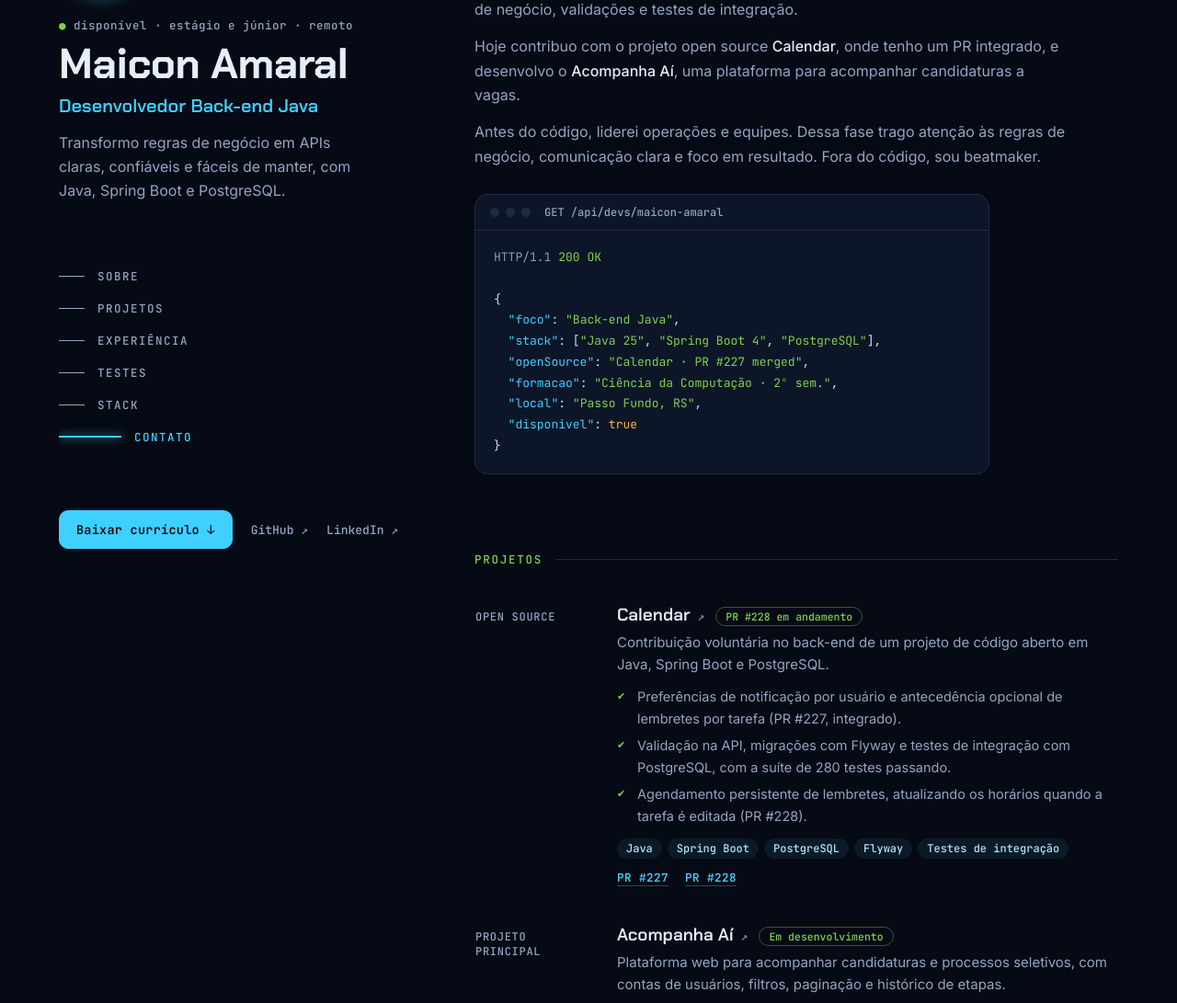
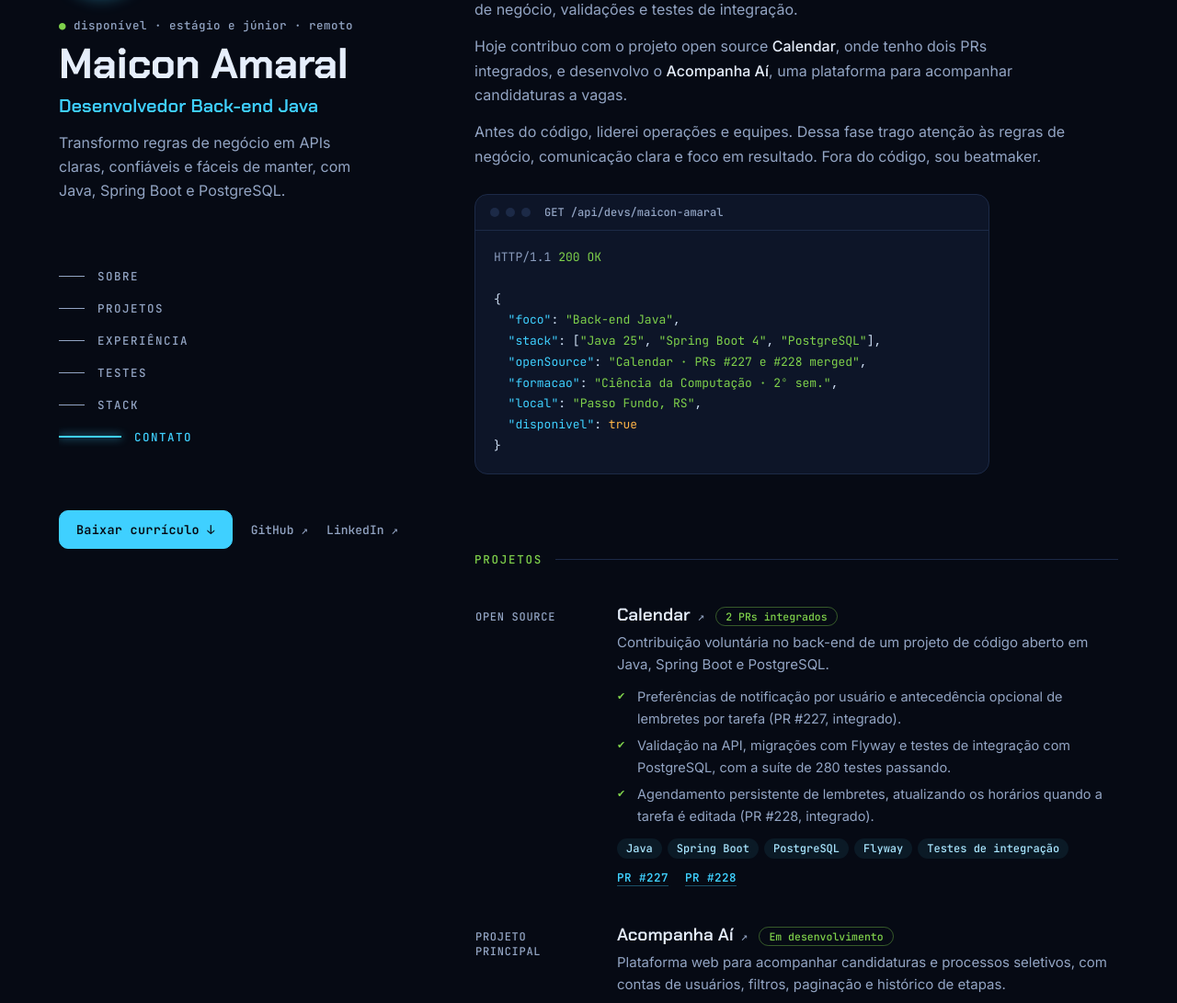
Before and after one commit to maicon-castilhos/portifolio-v1, a plain HTML site: page index.html in a window 1280 px wide. Shown: the part 159-1250 px from the top of the page at 92% size. Drawn offline with Linux system fonts and the light colour scheme.

Commit message:
docs: marca PR #228 do Calendar como integrado

```diff
--- a/index.html
+++ b/index.html
@@ -186,7 +186,7 @@ footer{border-top:1px solid var(--line);padding-top:22px;color:var(--dim);font:5
   <h2 class="sh">Sobre</h2>
   <div class="prose">
     <p>Sou graduando em Ciência da Computação e desenvolvo APIs REST com <strong>Java, Spring Boot e PostgreSQL</strong>, cuidando de modelagem de dados, autenticação, regras de negócio, validações e testes de integração.</p>
-    <p>Hoje contribuo com o projeto open source <strong>Calendar</strong>, onde tenho um PR integrado, e desenvolvo o <strong>Acompanha Aí</strong>, uma plataforma para acompanhar candidaturas a vagas.</p>
+    <p>Hoje contribuo com o projeto open source <strong>Calendar</strong>, onde tenho dois PRs integrados, e desenvolvo o <strong>Acompanha Aí</strong>, uma plataforma para acompanhar candidaturas a vagas.</p>
     <p>Antes do código, liderei operações e equipes. Dessa fase trago atenção às regras de negócio, comunicação clara e foco em resultado. Fora do código, sou beatmaker.</p>
   </div>
   <div class="term" aria-label="Perfil em formato de resposta de API">
@@ -196,7 +196,7 @@ footer{border-top:1px solid var(--line);padding-top:22px;color:var(--dim);font:5
 {
   <span class="k">"foco"</span>: <span class="s">"Back-end Java"</span>,
   <span class="k">"stack"</span>: [<span class="s">"Java 25"</span>, <span class="s">"Spring Boot 4"</span>, <span class="s">"PostgreSQL"</span>],
-  <span class="k">"openSource"</span>: <span class="s">"Calendar · PR #227 merged"</span>,
+  <span class="k">"openSource"</span>: <span class="s">"Calendar · PRs #227 e #228 merged"</span>,
   <span class="k">"formacao"</span>: <span class="s">"Ciência da Computação · 2º sem."</span>,
   <span class="k">"local"</span>: <span class="s">"Passo Fundo, RS"</span>,
   <span class="k">"disponivel"</span>: <span class="n">true</span>
@@ -210,12 +210,12 @@ footer{border-top:1px solid var(--line);padding-top:22px;color:var(--dim);font:5
     <li class="row">
       <div class="meta">Open source</div>
       <div>
-        <h3><a href="https://github.com/Tecnologia-da-Informacao-BR/Calendar">Calendar</a><span class="chip">PR #228 em andamento</span></h3>
+        <h3><a href="https://github.com/Tecnologia-da-Informacao-BR/Calendar">Calendar</a><span class="chip">2 PRs integrados</span></h3>
         <p>Contribuição voluntária no back-end de um projeto de código aberto em Java, Spring Boot e PostgreSQL.</p>
         <ul class="pts">
           <li>Preferências de notificação por usuário e antecedência opcional de lembretes por tarefa (PR #227, integrado).</li>
           <li>Validação na API, migrações com Flyway e testes de integração com PostgreSQL, com a suíte de 280 testes passando.</li>
-          <li>Agendamento persistente de lembretes, atualizando os horários quando a tarefa é editada (PR #228).</li>
+          <li>Agendamento persistente de lembretes, atualizando os horários quando a tarefa é editada (PR #228, integrado).</li>
         </ul>
         <ul class="tags"><li>Java</li><li>Spring Boot</li><li>PostgreSQL</li><li>Flyway</li><li>Testes de integração</li></ul>
         <div class="rlinks"><a href="https://github.com/Tecnologia-da-Informacao-BR/Calendar/pull/227">PR #227</a><a href="https://github.com/Tecnologia-da-Informacao-BR/Calendar/pull/228">PR #228</a></div>
```
